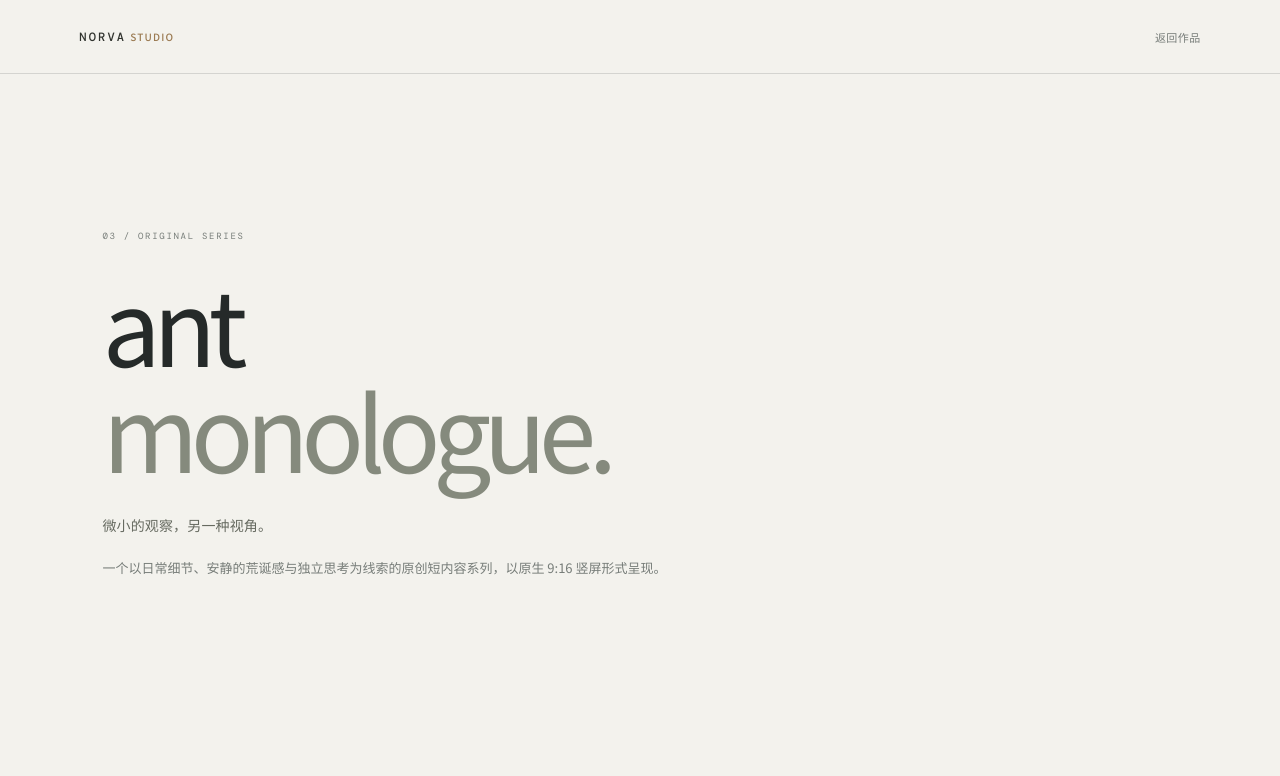
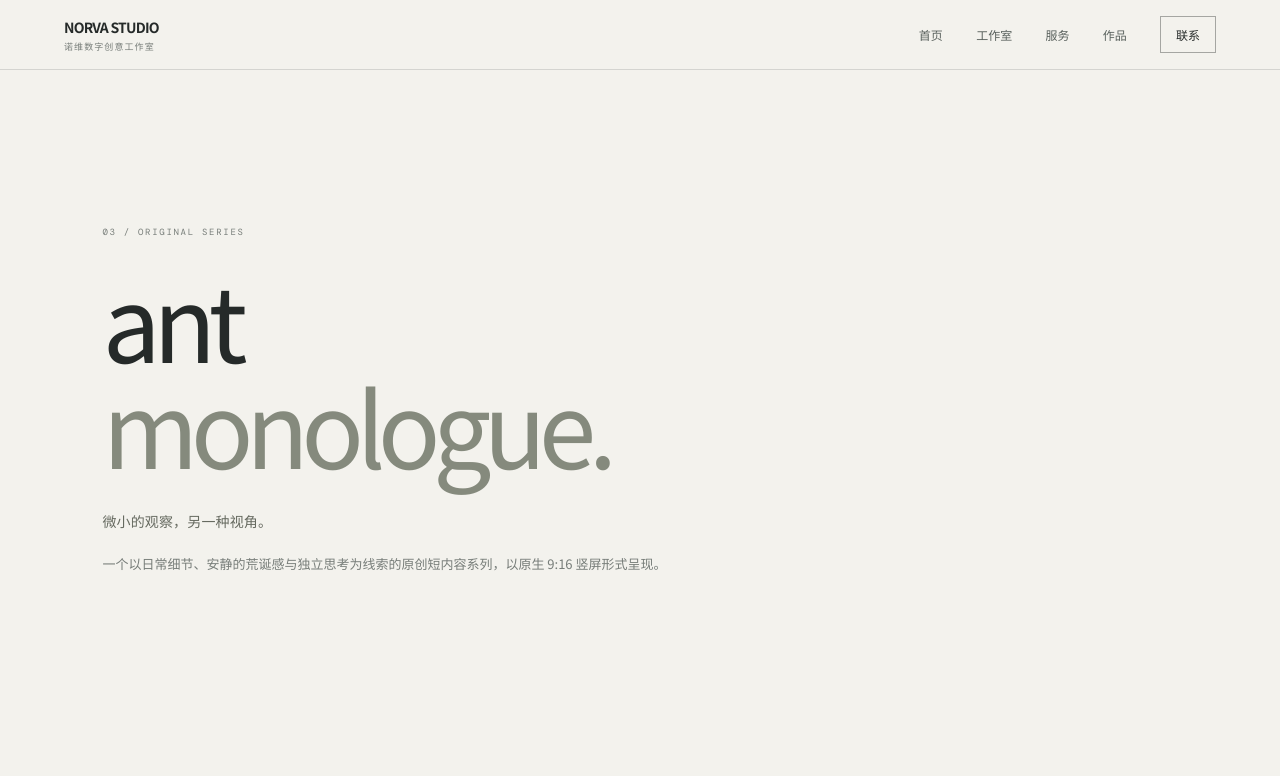
Before and after one commit to XKsan/norva-studio, a plain HTML site: page antmonologue.html in a window 1280 px wide. Shown: the top 776 px of the page. Drawn offline with nearby package versions, Linux system fonts and the light colour scheme.

Commit message:
统一 NORVA 详情页导航与全站视觉

```diff
--- a/antmonologue.html
+++ b/antmonologue.html
@@ -10,10 +10,7 @@
 <link rel="stylesheet" href="styles-portfolio-additions.css"><link rel="stylesheet" href="norva-system.css">
 </head>
 <body class="norva-shell">
-<header class="topbar">
-<a class="wordmark" href="index.html">NORVA<span>STUDIO</span></a>
-<a class="back-link" href="works.html">返回作品 <b></b></a>
-</header>
+<header class="n-top"><a class="n-brand" href="index.html">NORVA STUDIO<small>诺维数字创意工作室</small></a><nav class="n-nav" aria-label="主导航"><a href="index.html">首页</a><a href="studio.html">工作室</a><a href="make.html">服务</a><a href="works.html">作品</a><a class="n-contact" href="mailto:tbmax.in@hotmail.com">联系</a></nav></header>
 <main class="page ant-page">
 <section class="page-intro portfolio-intro">
 <p class="eyebrow">03 / ORIGINAL SERIES</p>
```
